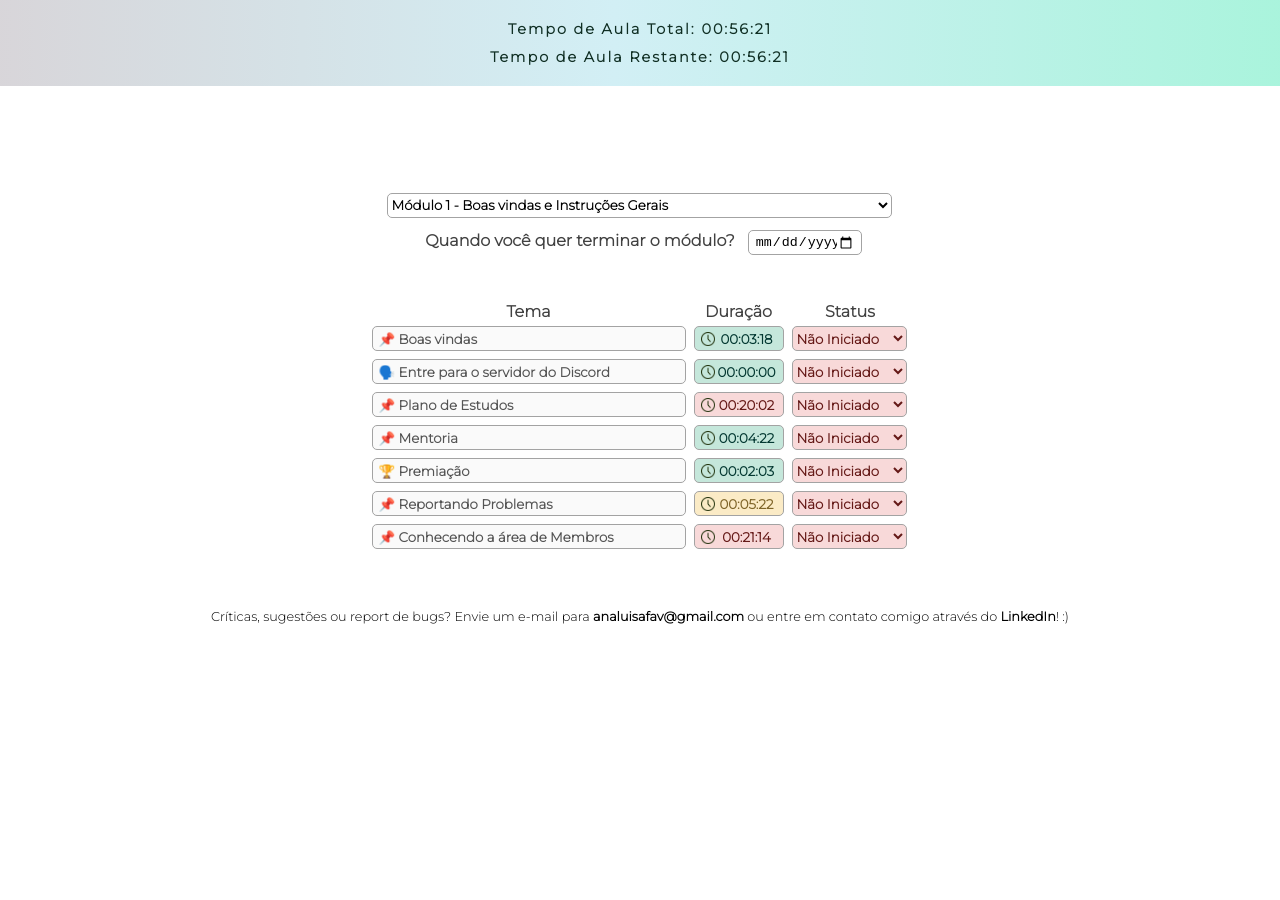
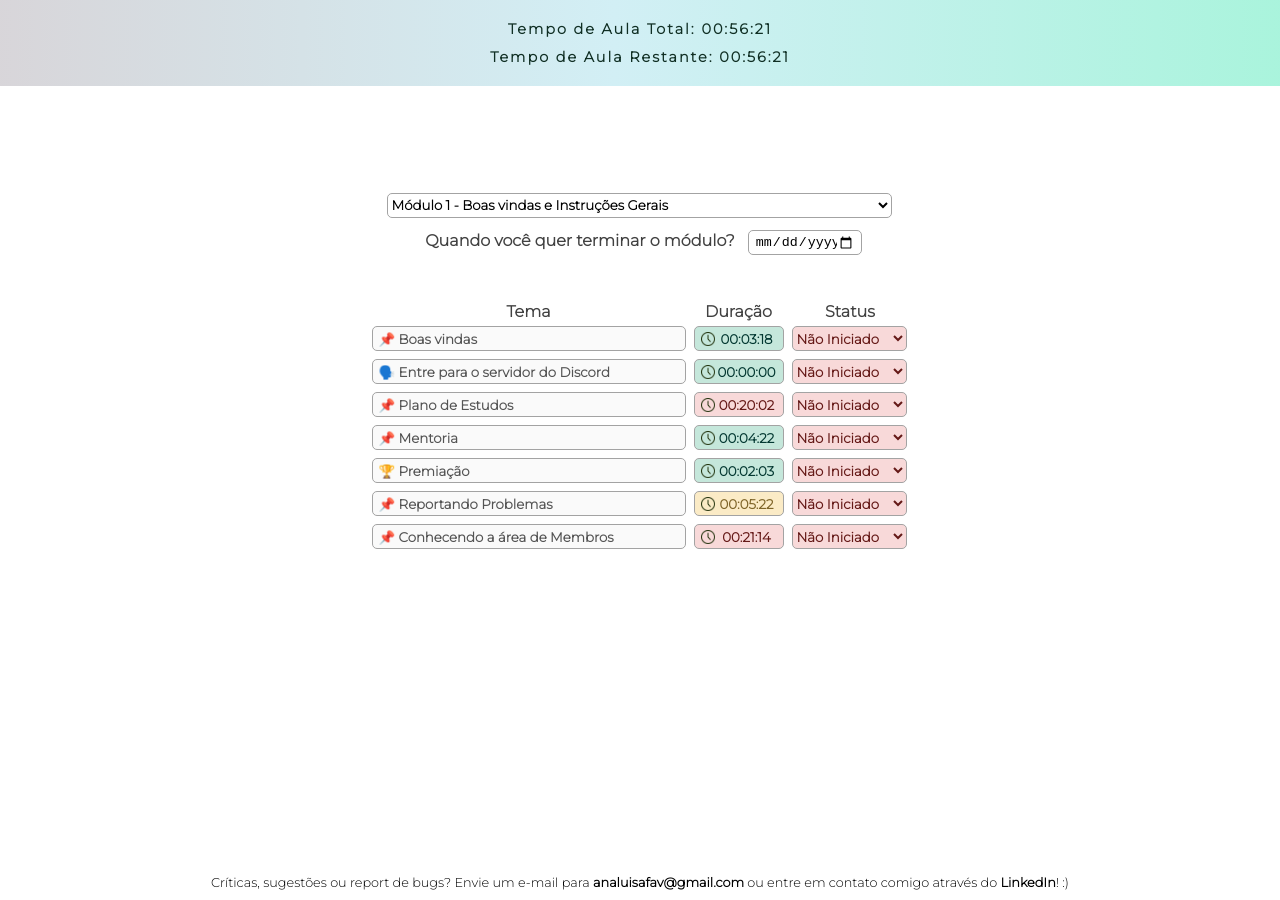
Before and after one commit to AnaLuisaFav/Cronograma, a plain HTML site: page index.html in a window 1280 px wide. Before the commit the page ends 800 px from the top, so only its background shows below. Drawn offline with Linux system fonts and the light colour scheme.

Commit message:
arrumando o footer

```diff
--- a/index.html
+++ b/index.html
@@ -60,5 +60,5 @@
     </section>
     <script src="init.js"></script>
 </body>
-<footer>Críticas, sugestões ou report de bugs? Envie um e-mail para <a href="mailto:analuisafav@gmail.com">analuisafav@gmail.com</a> ou entre em contato comigo através do <a href="https://www.linkedin.com/in/analuisafav/">LinkedIn</a>! :)</footer>
+    <footer class="wrapper">Críticas, sugestões ou report de bugs? Envie um e-mail para <a href="mailto:analuisafav@gmail.com">analuisafav@gmail.com</a> ou entre em contato comigo através do <a href="https://www.linkedin.com/in/analuisafav/">LinkedIn</a>! :)</footer>
 </html>
--- a/styles.css
+++ b/styles.css
@@ -6,9 +6,23 @@
 }
 
 body {
+    height: 100%;
+    margin: 0;
+    display: flex;
+    flex-direction: column;
+    min-height: 100vh;
     color: #414141;
     padding-top: 100px;
     font-family: "Montserrat", sans-serif;
+}
+
+.all {
+    flex: 1;
+}
+
+.wrapper {
+    padding: 10px;
+    text-align: center;
 }
 
 table {
@@ -24,7 +38,7 @@ section {
     margin-top: 80px;
     align-items: center;
     flex-direction: column;
-	justify-content: center;
+	justify-content: flex-start;
 }
 
 .terminar-modulo {
@@ -140,13 +154,9 @@ div.horas-dia {
 
 footer {
     bottom: 0px;
-    width: 100%;
     color: #000;
-    padding: 5px 0px;
-    margin-top: 10px;
 	font-size: 0.8em;
 	position: relative;
-	text-align: center;
 }
 
 footer a {
```
